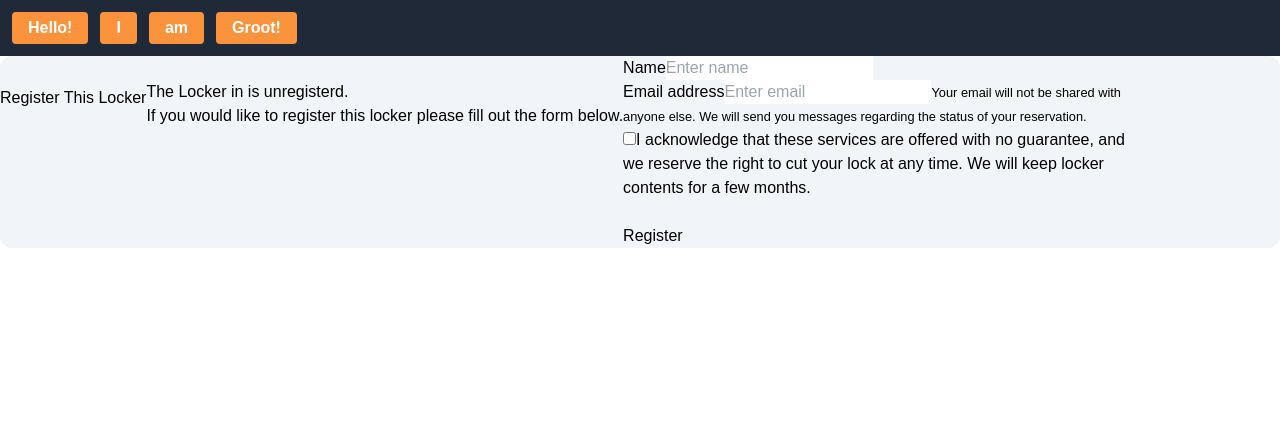
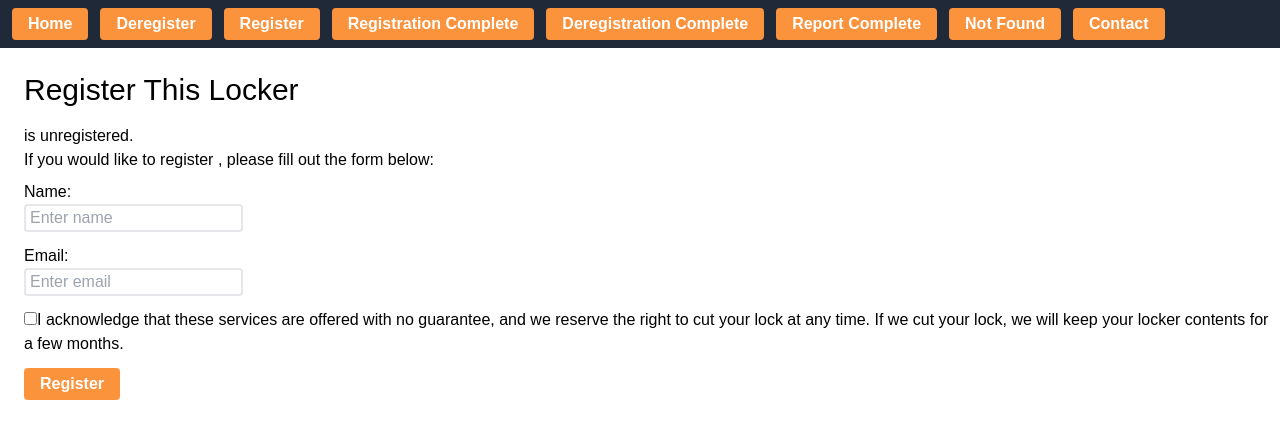
Before and after one commit to VikeLabs/ess-locker-registration, a Next.js app: page /register in a window 1280 px wide. Shown: the top 438 px of the page. Built offline with nearby package versions, Linux system fonts and the light colour scheme; a web font is replaced by a local one.

Commit message:
added report, register, deregister, confirmation, contact (need names/emails), and 404

```diff
--- a/components/navbar.tsx
+++ b/components/navbar.tsx
@@ -1,17 +1,29 @@
 export default function Navbar() {
     return (
-        <div className="flex items-center justify-start bg-gray-800 p-3 space-x-3">
+        <div className="flex items-center justify-start bg-gray-800 px-3 py-2 space-x-3">
             <a href="/" className="bg-orange-400 hover:bg-orange-600 text-white font-bold py-1 px-4 rounded">
-                Hello!
+                Home
             </a>
-            <a href="/deregister" className="bg-orange-400 hover:bg-orange-600 text-white font-bold py-1 px-4 rounded">
-                I
+            <a href="/deregister?building=ECS&number=100" className="bg-orange-400 hover:bg-orange-600 text-white font-bold py-1 px-4 rounded">
+                Deregister
             </a>
-            <a href="/" className="bg-orange-400 hover:bg-orange-600 text-white font-bold py-1 px-4 rounded">
-                am
+            <a href="/register?building=ECS&number=100" className="bg-orange-400 hover:bg-orange-600 text-white font-bold py-1 px-4 rounded">
+                Register
             </a>
-            <a href="/" className="bg-orange-400 hover:bg-orange-600 text-white font-bold py-1 px-4 rounded">
-                Groot!
+            <a href="/registration_complete?building=ECS&number=100" className="bg-orange-400 hover:bg-orange-600 text-white font-bold py-1 px-4 rounded">
+                Registration Complete
+            </a>
+            <a href="/deregistration_complete?building=ECS&number=100" className="bg-orange-400 hover:bg-orange-600 text-white font-bold py-1 px-4 rounded">
+                Deregistration Complete
+            </a>
+            <a href="/report_complete?building=ECS&number=100" className="bg-orange-400 hover:bg-orange-600 text-white font-bold py-1 px-4 rounded">
+                Report Complete
+            </a>
+            <a href="/notfound" className="bg-orange-400 hover:bg-orange-600 text-white font-bold py-1 px-4 rounded">
+                Not Found
+            </a>
+            <a href="/contact" className="bg-orange-400 hover:bg-orange-600 text-white font-bold py-1 px-4 rounded">
+                Contact
             </a>
         </div>
     )
--- a/pages/contact.tsx
+++ b/pages/contact.tsx
@@ -1,11 +1,10 @@
-export default function(){
-    return(
-        <div className="container">
-        <div className="container">
-          <h1 className="display-4" style = {{marginTop:30}}>Contact</h1> <br/>
-          <p>Lockers system maintainer: <a href="mailto:">Name</a></p>
-          <p>ESS Director of IT: <a href="mailto:">Name</a></p>
+export default function Contact() {
+    return (
+        <div className='ml-4 py-4 px-2 space-y-2'>
+            <h1 className='text-3xl text-bold py-2'>Contact</h1>
+
+            <p>Lockers system maintainer: Name</p>
+            <p>ESS Director of IT: Name</p>
         </div>
-      </div>
     );
 }
--- a/pages/deregDone.tsx
+++ /dev/null
@@ -1,10 +0,0 @@
-export default function deregDone(){
-    return(
-        <div className="container">
-            <div className="jumbotron">
-            <h1 className="display-4">Success</h1>
-            <p>Your locker reservation has been removed. Thank you for using our service</p>
-            </div>
-        </div>
-    );
-}
--- a/pages/deregister.tsx
+++ b/pages/deregister.tsx
@@ -1,11 +1,19 @@
+import { useRouter } from 'next/router';
+
 export default function Deregister() {
+  const router = useRouter();
+  const { building: lockerBuilding, number: lockerNumber } = router.query;
+
   return (
     <div className='ml-4 py-4 px-2 space-y-2'>
       <h1 className='text-3xl text-bold py-2'>Deregister This Locker</h1>
 
       <p>
-        Locker [locker] is already registered.<br />
-        If this is your locker and you'd like to deregister it, enter your name and email (case sensitive) in the form below.
+        {lockerBuilding} {lockerNumber} is already registered.
+      </p>
+
+      <p className="pt-4">
+        If {lockerBuilding} {lockerNumber} is your locker and you'd like to deregister it, enter your name and email (case sensitive) in the form below.
       </p>
 
       <form action="/api/deregister" method="post" className='space-y-3'>
@@ -21,6 +29,14 @@ export default function Deregister() {
 
         <input type="submit" value="Deregister" className='bg-orange-400 hover:bg-orange-600 text-white font-bold py-1 px-4 rounded' />
       </form>
+
+      <p className="pt-4">
+        If {lockerBuilding} {lockerNumber} is not your locker but it doesn't have a lock on it, please report it below.
+      </p>
+
+      <form action="/api/report" method="post" className='space-y-3'>
+        <input type="submit" value="Report Registered Locker" className='bg-orange-400 hover:bg-orange-600 text-white font-bold py-1 px-4 rounded' />
+      </form>
     </div>
   );
 }
--- /dev/null
+++ b/pages/deregistration_complete.tsx
@@ -0,0 +1,14 @@
+import { useRouter } from 'next/router';
+
+export default function DeregistrationComplete() {
+    const router = useRouter();
+    const { building: lockerBuilding, number: lockerNumber } = router.query;
+
+    return (
+        <div className='ml-4 py-4 px-2 space-y-2'>
+            <h1 className='text-3xl text-bold py-2'>Deregistration Complete</h1>
+
+            <p>You have deregistered {lockerBuilding} {lockerNumber}.</p>
+        </div>
+    );
+}
--- a/pages/notfound.tsx
+++ b/pages/notfound.tsx
@@ -1,10 +1,7 @@
-export default function NotFound(){
-    return(
-        <div className="container">
-        <div className="jumbotron">
-          <h1 className="display-3">404</h1>
-          <h4 className="display-5">Page not found</h4>
-        </div>
-      </div>
-    );
+export default function NotFound() {
+  return (
+    <div className='ml-4 py-4 px-2 space-y-2'>
+      <h1 className='text-3xl text-bold py-2'>404 Page Not Found</h1>
+    </div>
+  );
 }
--- a/pages/register.tsx
+++ b/pages/register.tsx
@@ -1,38 +1,37 @@
-export default function Register(){
-    return(
-        <figure className="md:flex bg-slate-100 rounded-xl p-8 md:p-0 dark:bg-slate-800">
-            <h1 className="display-4" style = {{marginTop:30}}>Register This Locker</h1> <br/>
+import { useRouter } from "next/router";
 
-            The Locker {} in {} is unregisterd. <br/>
-            If you would like to register this locker please fill out the form below.<br/><br/>
+export default function Register() {
+    const router = useRouter();
+    const { building: lockerBuilding, number: lockerNumber } = router.query;
 
-            <form method="post" style={{ maxWidth: '40%'}}>
-                <div className="form-group">
-                    <label htmlFor="inputName">Name</label>
-                    <input type="text" name="nameValue" placeholder="Enter name" className="form-control"
-                    />
-                </div>
+    return (
+        <div className='ml-4 py-4 px-2 space-y-2'>
+            <h1 className='text-3xl text-bold py-2'>Register This Locker</h1>
 
-                <div className="form-group">
-                    <label htmlFor="inputEmail">Email address</label>
-                    <input type="email" name="emailValue" id="inputEmail" placeholder="Enter email"
-                    className="form-control"
-                    />
-                    <small id="emailHelp" className="form-text text-muted">
-                    Your email will not be shared with anyone else. We will send you messages
-                    regarding the status of your reservation.
-                    </small>
+            <p>
+                {lockerBuilding} {lockerNumber} is unregistered.<br />
+                If you would like to register {lockerBuilding} {lockerNumber}, please fill out the form below:
+            </p>
+
+            <form action="/api/register" method="post" className='space-y-3'>
+                <div>
+                    <label htmlFor="inputName">Name:</label><br />
+                    <input id="inputName" name="nameValue" type="text" placeholder="Enter name" className='px-1 border-2 rounded focus:border-black' />
                 </div>
 
                 <div>
-                <input type="checkbox" id="tos" name="tos"/>
-                <label>I acknowledge that these services are offered with no guarantee, and we
-                reserve the right to cut your lock at any time. We will keep locker contents for a few months. </label>
-                </div><br/>
+                    <label htmlFor="inputEmail">Email:</label><br />
+                    <input id="inputEmail" name="emailValue" type="email" placeholder="Enter email" className="px-1 border-2 rounded focus:border-black" />
+                </div>
 
-                <input type="submit" className="btn btn-primary" value="Register" />
+                <div>
+                    <input id="tos" name="tos" type="checkbox" />
+                    <label htmlFor="tos">I acknowledge that these services are offered with no guarantee, and we
+                        reserve the right to cut your lock at any time. If we cut your lock, we will keep your locker contents for a few months. </label>
+                </div>
 
+                <input type="submit" value="Register" className='bg-orange-400 hover:bg-orange-600 text-white font-bold py-1 px-4 rounded' />
             </form>
-        </figure>
-  );
+        </div>
+    );
 }
--- /dev/null
+++ b/pages/registration_complete.tsx
@@ -0,0 +1,14 @@
+import { useRouter } from 'next/router';
+
+export default function RegistrationComplete() {
+    const router = useRouter();
+    const { building: lockerBuilding, number: lockerNumber } = router.query;
+
+    return (
+        <div className='ml-4 py-4 px-2 space-y-2'>
+            <h1 className='text-3xl text-bold py-2'>Registration Complete</h1>
+
+            <p>You have registered {lockerBuilding} {lockerNumber}.</p>
+        </div>
+    );
+}
--- /dev/null
+++ b/pages/report_complete.tsx
@@ -0,0 +1,14 @@
+import { useRouter } from 'next/router';
+
+export default function ReportComplete() {
+    const router = useRouter();
+    const { building: lockerBuilding, number: lockerNumber } = router.query;
+
+    return (
+        <div className='ml-4 py-4 px-2 space-y-2'>
+            <h1 className='text-3xl text-bold py-2'>Report Complete</h1>
+
+            <p>You have reported {lockerBuilding} {lockerNumber}.</p>
+        </div>
+    );
+}
--- a/pages/thankyou.tsx
+++ /dev/null
@@ -1,10 +0,0 @@
-export default function thankyou(){
-    return(
-        <div className="container">
-            <br/><br/>
-            <h1 className="display-4">Thank you!</h1>
-            <br/>
-            <p>Thank you for managing your locker registrations with the ESS!</p>
-        </div>
-    );
-}
```
Also changed, not shown: pages/report.tsx (+4 -4 lines).
